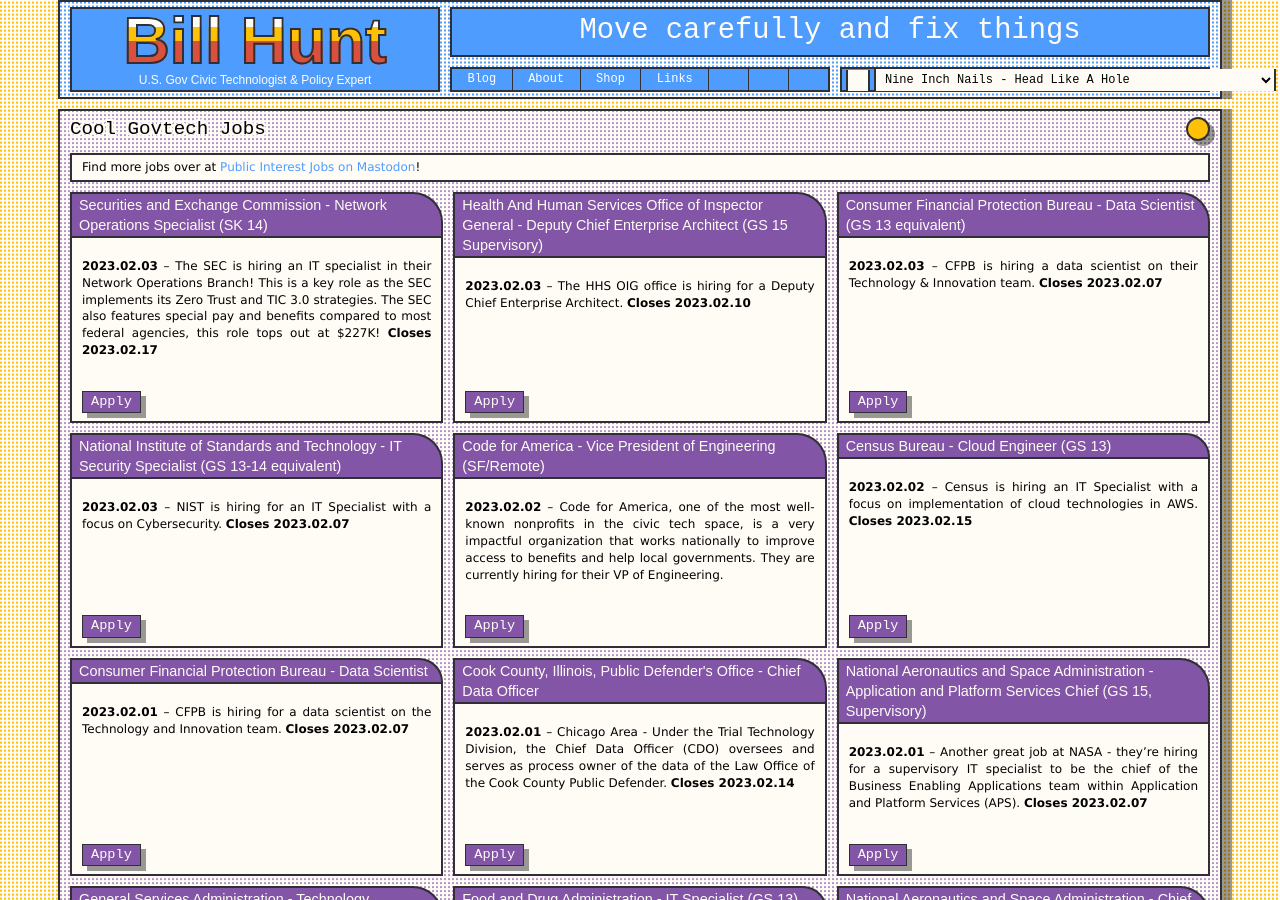
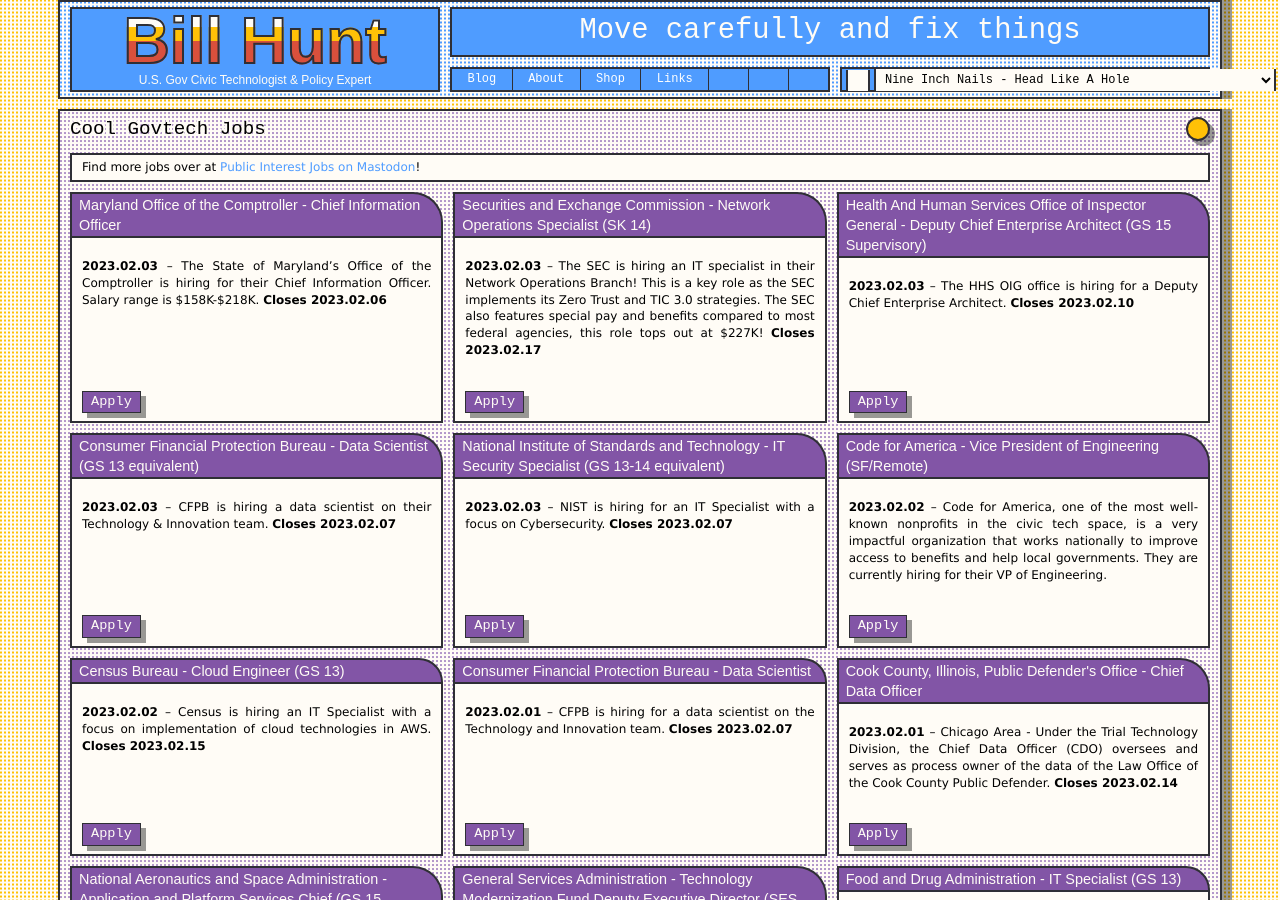
Before and after one commit to krusynth/billhunt.dev, a Jekyll site: the page built from jobs.md, in a window 1280 px wide and 900 px high. Built offline with Jekyll 4.4.1, drawn with Linux system fonts in a browser that asks for light colours; some web fonts are replaced.

Commit message:
Update jobs.

```diff
--- a/_data/jobs.yml
+++ b/_data/jobs.yml
@@ -1,3 +1,9 @@
+- title: Maryland Office of the Comptroller - Chief Information Officer
+  url: https://www.jobapscloud.com/MD/sup/bulpreview.asp?R1=23&R2=009656&R3=0001
+  date: 2023-02-03
+  closes: 2023-02-06
+  content: The State of Maryland's Office of the Comptroller is hiring for their Chief Information Officer. Salary range is $158K-$218K.
+
 - title: Securities and Exchange Commission - Network Operations Specialist (SK 14)
   url: https://www.usajobs.gov/job/704483500
   date: 2023-02-03
```
